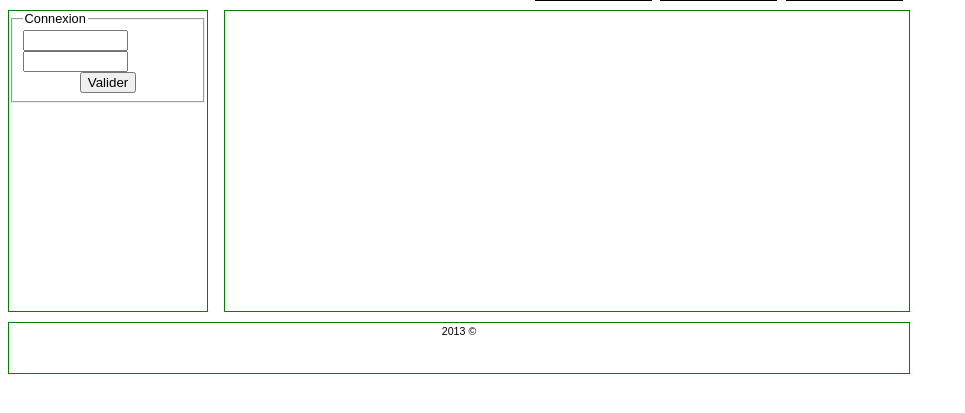
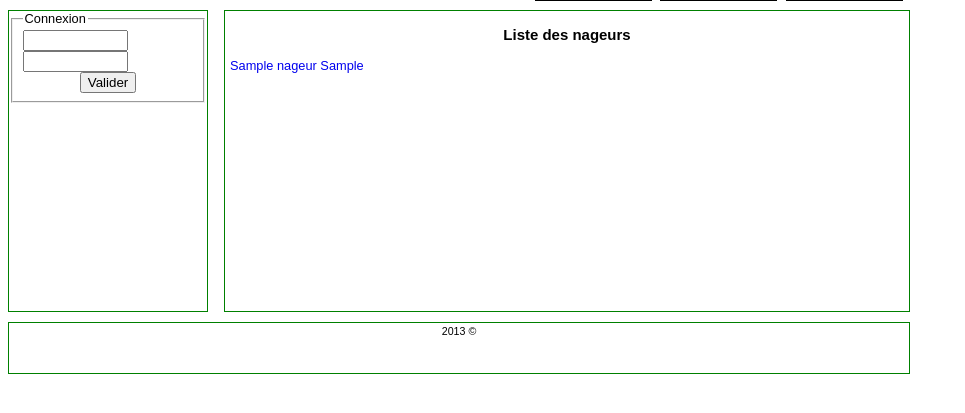
Before and after one commit to kabanfaly/projet-natation, a PHP site: page /nageurs.php in a window 1280 px wide. Shown: the part 208-621 px from the top of the page, without its empty margins (0-965 px from the left). Run offline with PHP 8.4, Linux system fonts and the light colour scheme; tables that the repository leaves empty hold one stand-in row (values such as "Sample post").

Commit message:
page nageurs (début)

```diff
--- a/natation/css/style.css
+++ b/natation/css/style.css
@@ -149,3 +149,6 @@ ul.menu {
 #ligneImpaire{
     background-color: white;
 }
+#nageur{
+    margin-left: 5px;
+}
--- a/natation/nageurs.php
+++ b/natation/nageurs.php
@@ -1,3 +1,29 @@
 <?php include './entete.php' ?>
-<div class="contenu"></div>
+<div class="contenu">
+    <?php
+    include './model/class.nageur.php';
+    //si l'on doit afficher les informations du nageur
+    if ($_GET) {
+        //rechercher le nageur par son id
+        $id_nageur = $_GET['id'];
+        $nageur = nageur::rechercherParId($id_nageur);
+        echo '<center><h3>'.$nageur['nom'] . ' ' . $nageur['prenom'].'</h3></center>';
+
+        //performances du nageur
+        include './model/class.performance.php';
+        $performances = performance::rechercherParNageur($id_nageur);
+
+
+    } else {
+        ?>
+        <center><h3>Liste des nageurs</h3></center>
+        <?php
+        //recuperation de tous les nageurs
+        $nageurs = nageur::rechercherTout();
+        foreach ($nageurs as $key => $nageur) {
+            echo '<div id="nageur"><a href="?id=' . $nageur['idnageur'] . '">' . $nageur['nom'] . ' ' . $nageur['prenom'] . '</a></div>';
+        }
+    }
+    ?>
+</div>
 <?php include './pied_de_page.php' ?>
```
